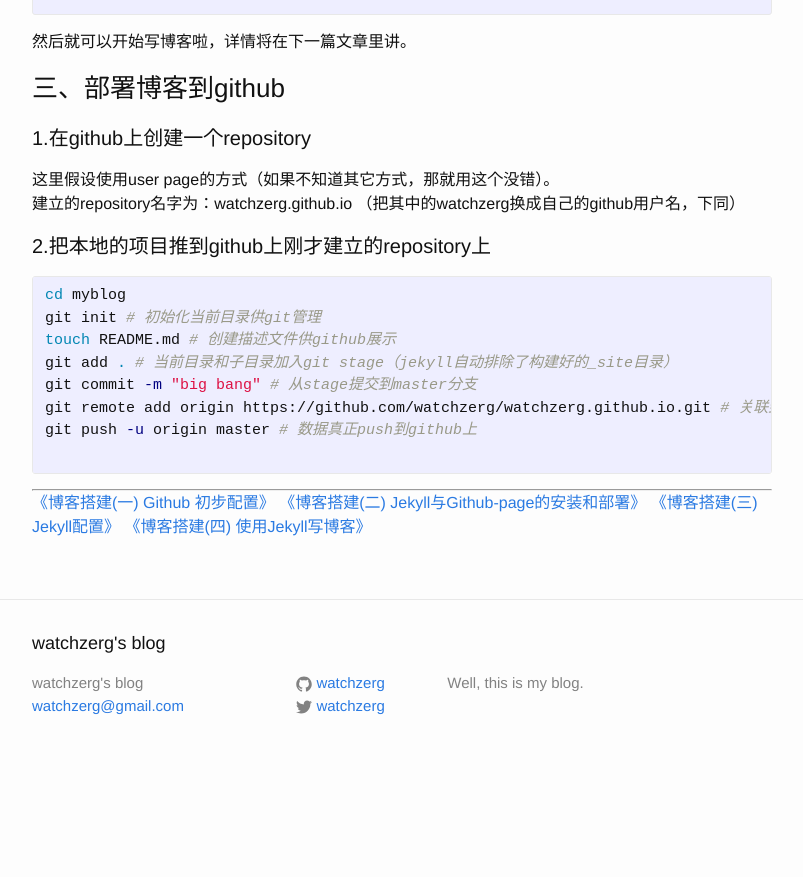
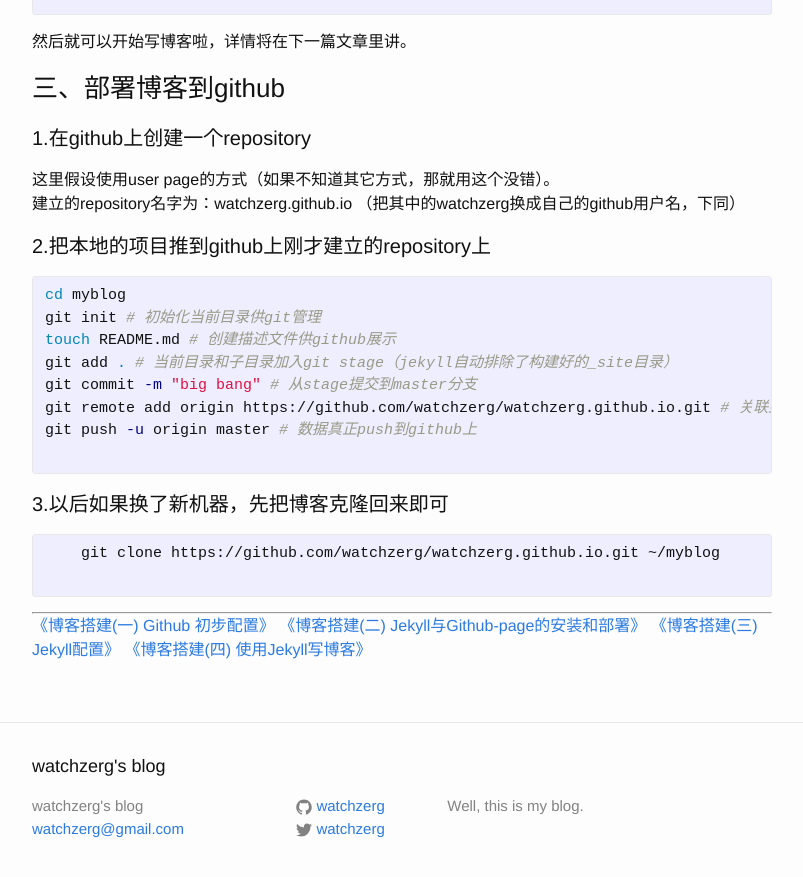
Before and after one commit to watchzerg/watchzerg.github.io, a Jekyll site: the page built from _posts/2015-03-10-jekyll-github-page-install-deploy.md, in a window 1280 px wide and 900 px high, scrolled down 2315 px. Shown: the top 877 px of the window, without its empty margins (238-1041 px from the left). Built offline with Jekyll 4.4.1, drawn with Linux system fonts in a browser that asks for light colours; comment, search, counter and statistics services are not loaded; before the commit the page ends 3092 px from its top, so only the background shows below that.

Commit message:
modify blog

```diff
--- a/_posts/2015-03-10-jekyll-github-page-install-deploy.md
+++ b/_posts/2015-03-10-jekyll-github-page-install-deploy.md
@@ -96,6 +96,10 @@ git commit -m "big bang" # 从stage提交到master分支
 git remote add origin https://github.com/watchzerg/watchzerg.github.io.git # 关联到远程（记得替换用户名）
 git push -u origin master # 数据真正push到github上
         {% endhighlight %}
+#### 3.以后如果换了新机器，先把博客克隆回来即可
+        {% highlight sh %}
+    git clone https://github.com/watchzerg/watchzerg.github.io.git ~/myblog
+        {% endhighlight %}
 ---
 [《博客搭建(一) Github 初步配置》]({% post_url 2015-03-09-github-config %})
 [《博客搭建(二) Jekyll与Github-page的安装和部署》]({% post_url 2015-03-10-jekyll-github-page-install-deploy %})
```
